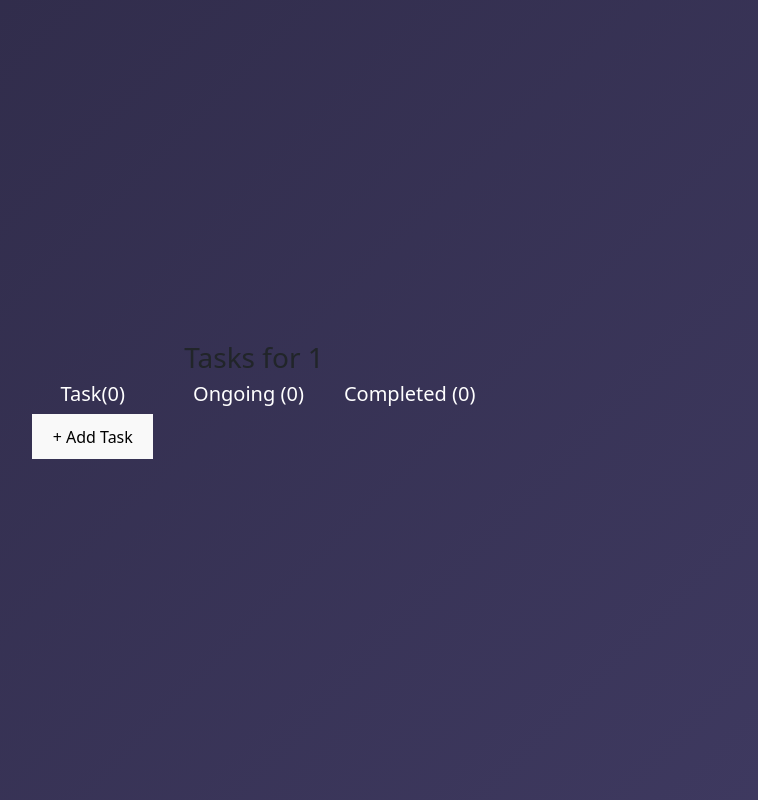
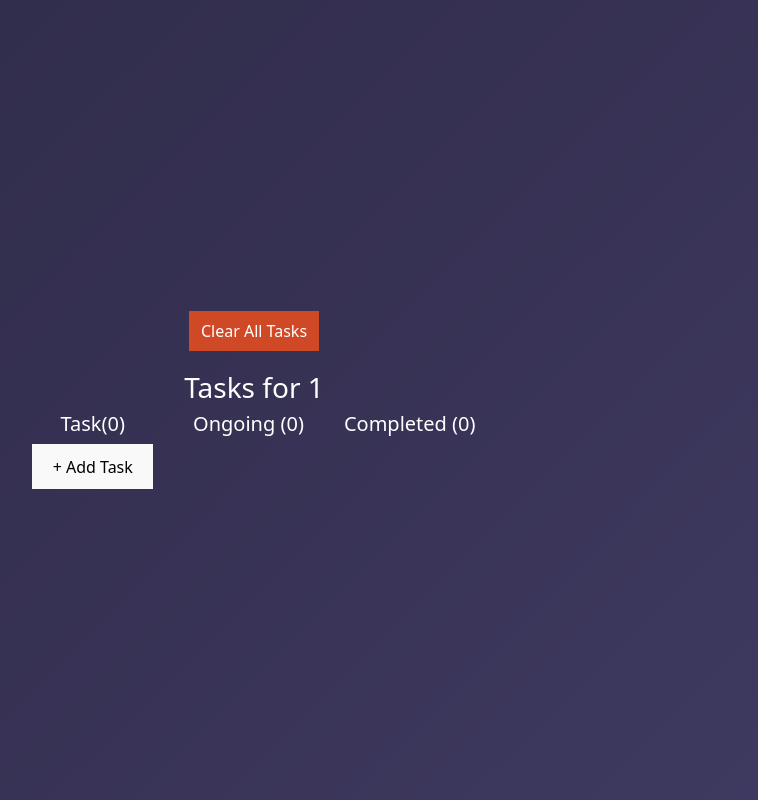
Before and after one commit to aswathypadman/to-do-list, a React (Vite) app: page /taskboard/1 in a window 1280 px wide. Shown: the whole page, without its empty margins (386-1144 px from the left). Built offline with nearby package versions, Linux system fonts and the light colour scheme.

Commit message:
clear button added

```diff
--- a/src/TaskBoard.jsx
+++ b/src/TaskBoard.jsx
@@ -10,15 +10,16 @@ const TaskBoard = () => {
   const [tasks, setTasks] = useState([]);
   const [ongoing, setOngoing] = useState([]);
   const [completed, setCompleted] = useState([]);
+  const [loaded, setLoaded] = useState(false); // important
 
-  // ✅ LOAD DATA WHEN PAGE LOADS OR DATE CHANGES
+  // 🔵 LOAD DATA
   useEffect(() => {
     if (!formattedDate) return;
 
-    const savedData = localStorage.getItem(formattedDate);
+    const saved = localStorage.getItem(formattedDate);
 
-    if (savedData) {
-      const parsed = JSON.parse(savedData);
+    if (saved) {
+      const parsed = JSON.parse(saved);
       setTasks(parsed.tasks || []);
       setOngoing(parsed.ongoing || []);
       setCompleted(parsed.completed || []);
@@ -27,27 +28,46 @@ const TaskBoard = () => {
       setOngoing([]);
       setCompleted([]);
     }
+
+    setLoaded(true);
   }, [formattedDate]);
 
-  // ✅ SAVE DATA WHEN STATE CHANGES
+  // 🔵 SAVE DATA (only after load)
   useEffect(() => {
-    if (!formattedDate) return;
-
-    const dataToSave = {
-      tasks,
-      ongoing,
-      completed,
-    };
+    if (!loaded) return;
 
     localStorage.setItem(
       formattedDate,
-      JSON.stringify(dataToSave)
+      JSON.stringify({ tasks, ongoing, completed })
     );
-  }, [tasks, ongoing, completed, formattedDate]);
+  }, [tasks, ongoing, completed, formattedDate, loaded]);
+   const clearAll = () => {
+  const confirmClear = window.confirm("Are you sure you want to clear all tasks?");
+  if (!confirmClear) return;
+
+  setTasks([]);
+  setOngoing([]);
+  setCompleted([]);
+  localStorage.removeItem(formattedDate);
+};
 
   return (
+
     <div>
-      <h3>Tasks for {formattedDate}</h3>
+      <button
+  onClick={clearAll}
+  style={{
+    marginBottom: "20px",
+    padding: "8px 12px",
+    background: "#d04927",
+    color: "white",
+    border: "none",
+    cursor: "pointer"
+  }}
+>
+  Clear All Tasks
+</button>
+      <h3 style={{color:"white"}}>Tasks for {formattedDate}</h3>
 
       <div style={{ display: "flex", gap: "40px" }}>
         <Activity
```
